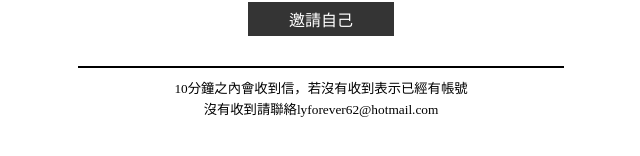
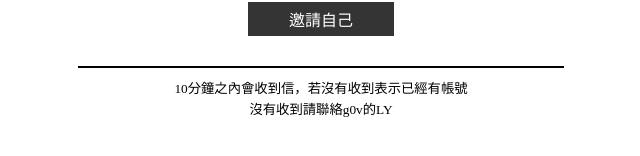
Before and after one commit to shulusama/inviteyoself-g0v, a plain HTML site: page index.html in a window 1280 px wide. Shown: the part 436-592 px from the top of the page, without its empty margins (319-959 px from the left). Drawn offline with Linux system fonts and the light colour scheme.

Commit message:
remove my email :D

```diff
--- a/index.html
+++ b/index.html
@@ -22,7 +22,7 @@
 	<div><input id="input" type="text" placeholder="Your email here"></input></div>
 	<div id="button-div"><input id="button" type="submit" value="邀請自己"></input></div>
 	<div id="line2"></div>
-	<div id="info">10分鐘之內會收到信，若沒有收到表示已經有帳號<br/>沒有收到請聯絡lyforever62@hotmail.com</div>
+	<div id="info">10分鐘之內會收到信，若沒有收到表示已經有帳號<br/>沒有收到請聯絡g0v的LY</div>
 </div>
 </body>
 
```
